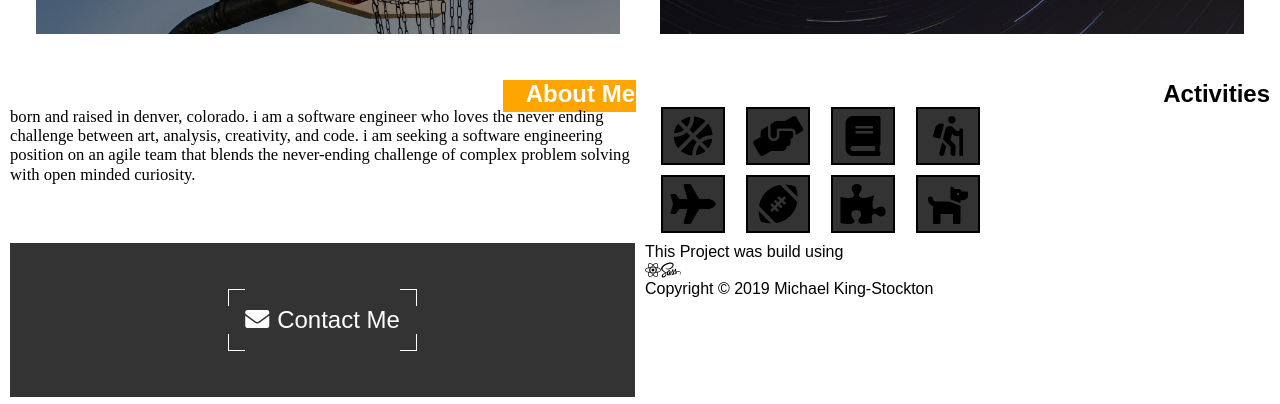
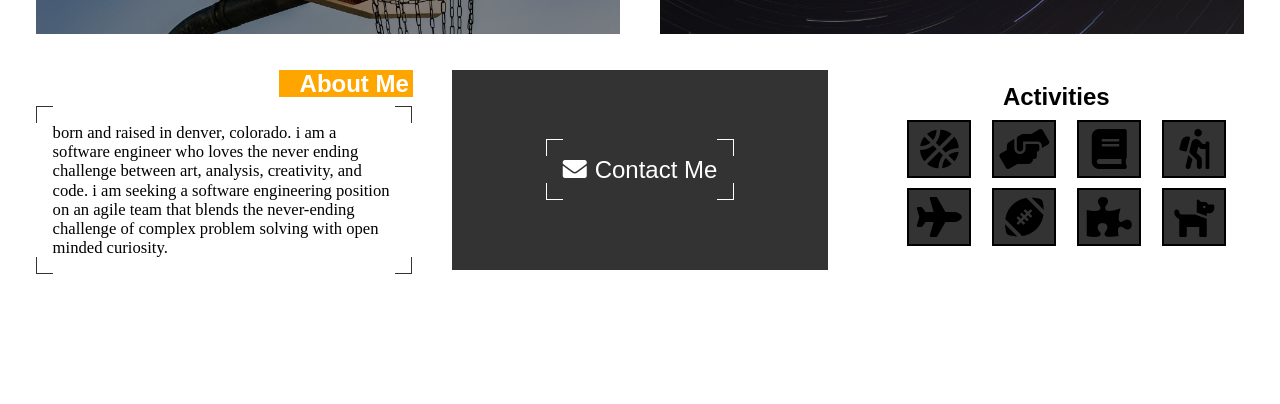
Before and after one commit to KStockton/my-portfolio, a React (Create React App) app: page / in a window 1280 px wide. Shown: the part 1561-1965 px from the top of the page. After the commit the page ends 1906 px from the top, so only its background shows below. Built offline with nearby package versions, Linux system fonts and the light colour scheme.

Commit message:
Add scss variables to drive up

```diff
--- a/src/Home/Home.js
+++ b/src/Home/Home.js
@@ -37,13 +37,15 @@ const Home = () => {
       <footer>
         <section className='one'>
           <h2>About Me</h2>
-          <p id='info'>
+         <div>
+          <p>
             Born and raised in Denver, Colorado.
             I am a Software Engineer who loves the never ending challenge between art, analysis,
             creativity, and code. I am seeking a software engineering position on an agile team that
             blends the never-ending challenge of complex problem solving with
             open minded curiosity.
           </p>
+         </div>
         </section>
         <section>
             <h2>Activities</h2>
@@ -63,12 +65,6 @@ const Home = () => {
             </p>
           </div>
         </section>
-        <section>
-          <p>This Project was build using</p>
-          <i className="fab fa-react"></i>
-          <i className="fab fa-sass"></i>
-          <p>Copyright &#169; 2019 Michael King-Stockton</p>
-        </section>
       </footer>
     </div>
   )
--- a/src/Home/_home.scss
+++ b/src/Home/_home.scss
@@ -9,7 +9,7 @@ main header {
       width: calc(100% - 2rem);
       overflow: hidden;
       white-space: nowrap;
-      color: #333;
+      color: #333333;
       font-size: 7vw;
       text-align: center;
       margin: auto;
@@ -19,7 +19,7 @@ main header {
       blinkCursor 750ms steps(18) infinite normal;
 
       span {
-        color: yellow;
+        color: #ffff00;
       }
     }
   }
@@ -130,7 +130,7 @@ main header {
         bottom: -0.25rem;
         left: -2rem;
         width: calc(100% + 4rem);
-        background-color: #ee6352;
+        background-color: #ffa500;
         transform: scaleX(0.1);
         transform-origin: left;
         transition: transform 350ms ease-in;
@@ -176,26 +176,29 @@ main header {
 
 footer {
   display: grid;
-  grid-gap: 10px;
-  grid-template-columns: repeat(2, 1fr) ;
-  grid-template-rows: repeat(2, 1fr);
-  padding: 10px;
+  grid-gap: 40px;
+  grid-template-columns: repeat(3, 1fr);
+  grid-template-rows: 1fr;
+  margin: calc(10px + 2%);
 
   section:nth-child(1)  {
     position: relative;
+    grid-column: 1;
+    grid-row: 1 / 3;
 
     h2 {
       text-align: right;
-      color: white;
+      color: #ffffff;
       white-space: nowrap;
       z-index: 1;
+      padding-right: 3px;
 
       &::before {
         position: absolute;
         content: '';
-        background-color: orange;
+        background-color: #ffa500;
         width: 10ch;
-        height: 2rem;
+        height: 1.7rem;
         top: 0;
         bottom: 0;
         right: -1px;
@@ -203,19 +206,54 @@ footer {
       }
     }
 
-    p {
-      border-right: 3px solid rgba(0,0,0,0);
-      color: black;
-      text-transform: lowercase;
-      text-align: left;
-      font-size: 1.3vw;
-      font-family: 'PT';
-      margin: auto;
+    div {
+      padding: 1rem;
+      position: relative;
+      border: 1px solid #333;
+      margin-top: 9px;
 
+
+      &::before, &::after {
+        content: '';
+        display: block;
+        position: absolute;
+        background: #fff;
+        z-index: 1;
+      }
+
+      &::before {
+        top: -0.3rem;
+        bottom: -0.3rem;
+        left: 1rem;
+        right: 1rem;
+      }
+
+      &::after {
+        left: -0.3rem;
+        right: -0.3rem;
+        top: 1rem;
+        bottom: 1rem;
+      }
+
+
+      p {
+        position: relative;
+        color: black;
+        text-transform: lowercase;
+        text-align: left;
+        font-size: 1.3vw;
+        font-family: 'PT';
+        z-index: 2;
+      }
     }
   }
 
   section:nth-child(2) {
+    @include displayFlex(center, center, center, column);
+    grid-column: 3;
+    grid-row: 1 ;
+
+
     h2 {
       text-align: right;
     }
@@ -224,9 +262,12 @@ footer {
       display: grid;
       grid-template-columns: repeat(4, 75px);
       grid-gap: 10px;
+      margin: 10px;
 
       li {
+        pointer-events: none;
         @include listItems;
+
       }
     }
   }
@@ -236,6 +277,7 @@ footer {
     display: flex;
     align-items: center;
     justify-content: center;
+    height: 200px;
 
     div {
       padding: 1rem;
--- a/src/Sass/_variables.scss
+++ b/src/Sass/_variables.scss
@@ -45,6 +45,35 @@ $link-txtdecoration: none;
     background-color: white;
   }
 }
+
+@mixin cornerBorders {
+  &::before, &::after {
+    content: '';
+    display: block;
+    position: absolute;
+    @include cornerBorders();
+    background: #fff;
+    z-index: 1;
+  }
+
+  &::before {
+    top: -0.3rem;
+    bottom: -0.3rem;
+    left: 1rem;
+    right: 1rem;
+  }
+
+  &::after {
+    left: -0.3rem;
+    right: -0.3rem;
+    top: 1rem;
+    bottom: 1rem;
+  }
+}
+
+@mixin cornerborderColor($border-color){
+  background: $border-color;
+}
 // Main header animation
 @keyframes typewriter {
   from {
```
